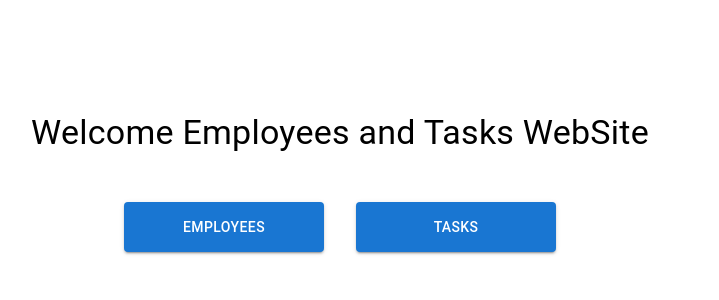
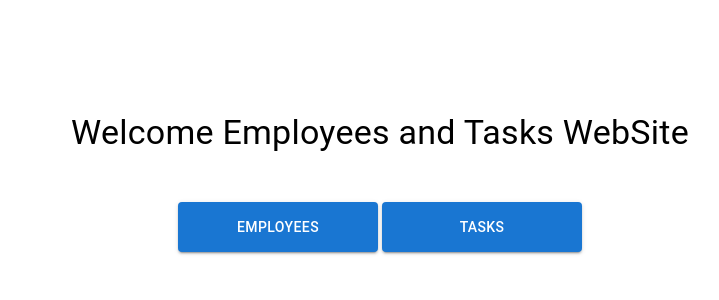
Before and after one commit to ArmanDavtyan0008/taskEmpl, a React (Create React App) app: page / in a window 1280 px wide. Shown: the top 300 px of the page, without its empty margins (260-979 px from the left). Built offline with nearby package versions, Linux system fonts and the light colour scheme.

Commit message:
Update stylesHome.js

```diff
--- a/src/components/tasks/stylesHome.js
+++ b/src/components/tasks/stylesHome.js
@@ -1,20 +1,41 @@
+
 export const styles = {
   homeMainBox: {
     display: "flex",
     flexDirection: "column",
- justyfyContent: 'center',
-alignItems: 'center',
-    width: { sm: 300, md: 900, lg: 1200, xl: 1500 },
-    mt: 10,
+    justifyContent: 'center',
+    alignItems: 'center',
+    width: '100%',
+    marginTop: 10,
   },
   buttonOne: {
-    width: { sm: 50, md: 150, lg: 200, xl: 250 },
-    height: { sm: 30, md: 40, lg: 50, xl: 50 },
-    mr: 2,
+    width: {
+      sm: '50px',
+      md: '150px',
+      lg: '200px',
+      xl: '250px'
+    },
+    height: {
+      sm: '30px',
+      md: '40px',
+      lg: '50px',
+      xl: '50px'
+    },
+    marginRight: '2px',
   },
   buttonTwo: {
-    width: { sm: 50, md: 150, lg: 200, xl: 250 },
-    height: { sm: 30, md: 40, lg: 50, xl: 50 },
-    ml: 2,
+    width: {
+      sm: '50px',
+      md: '150px',
+      lg: '200px',
+      xl: '250px'
+    },
+    height: {
+      sm: '30px',
+      md: '40px',
+      lg: '50px',
+      xl: '50px'
+    },
+    marginLeft: '2px',
   },
 };
```
